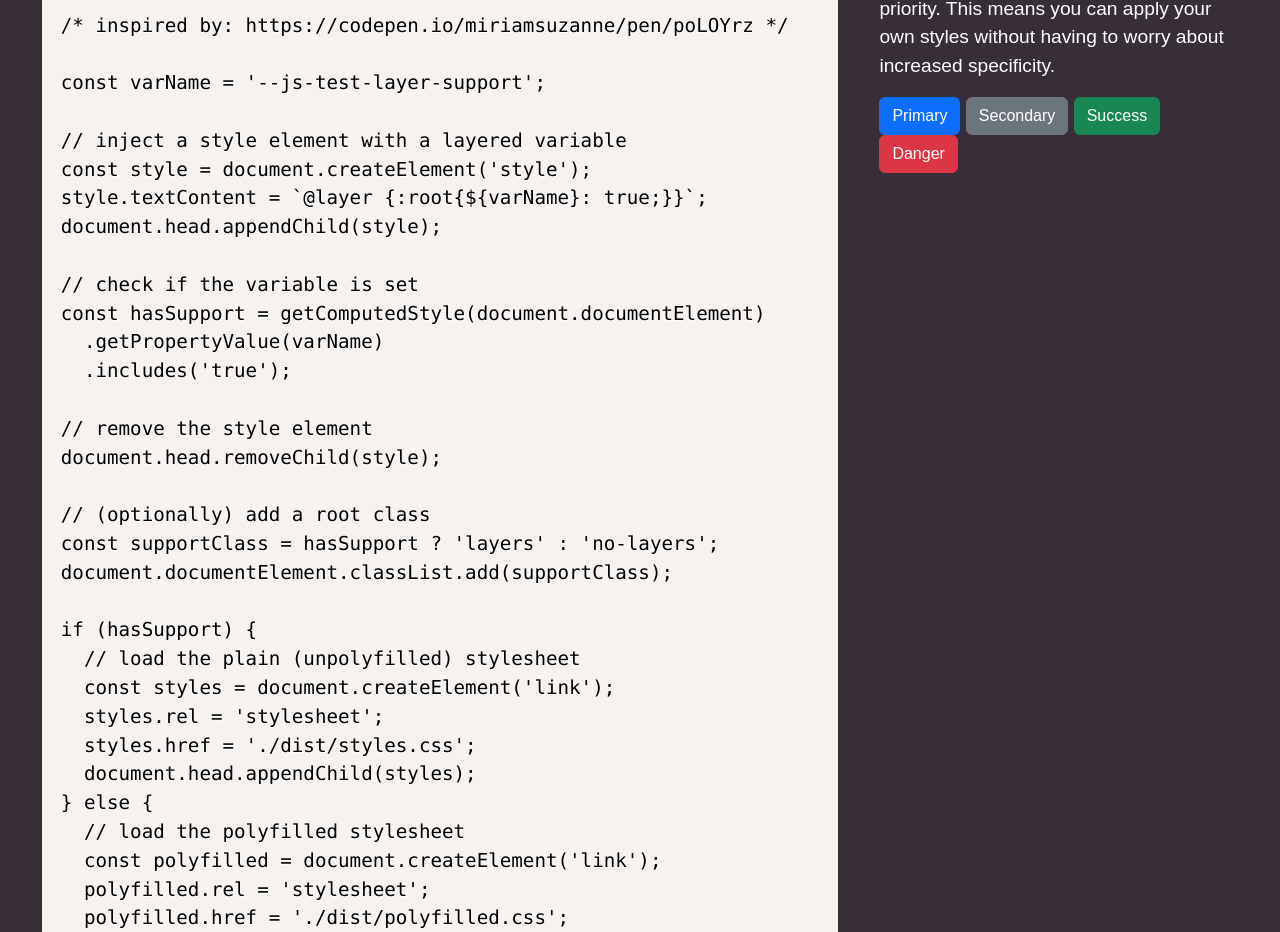
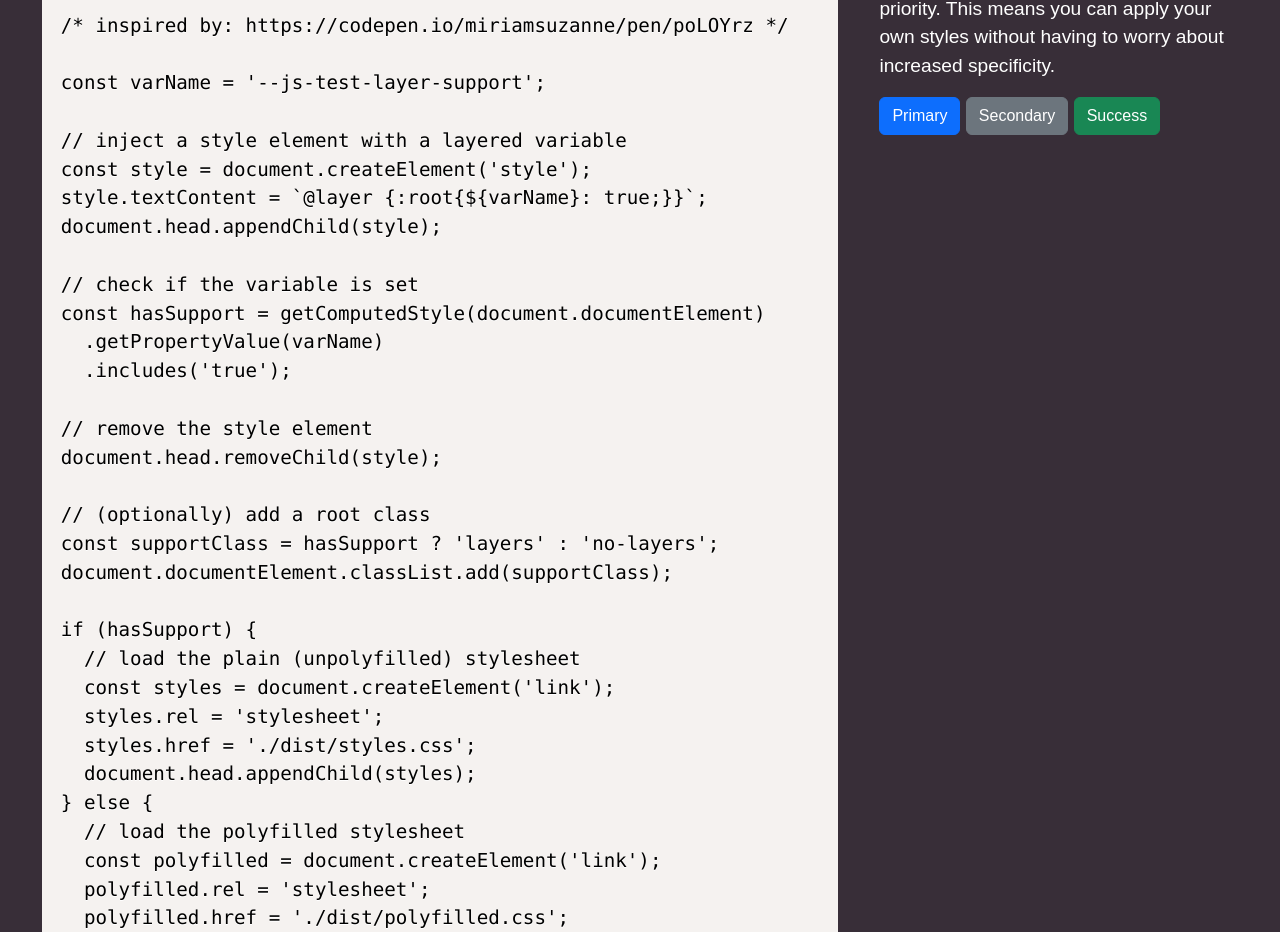
Before and after one commit to oddbird/cascade-layers-polyfill-demo, a website built with webpack: page index.html in a window 1280 px wide. Shown: the part 867-1799 px from the top of the page. Built offline with nearby package versions, Linux system fonts and the light colour scheme; a web font is replaced by a local one.

Commit message:
remove 1 sample button

```diff
--- a/index.html
+++ b/index.html
@@ -144,7 +144,6 @@ if (hasSupport) {
         <button type="button" class="btn btn-primary">Primary</button>
         <button type="button" class="btn btn-secondary">Secondary</button>
         <button type="button" class="btn btn-success">Success</button>
-        <button type="button" class="btn btn-danger">Danger</button>
       </div>
     </main>
 
```
